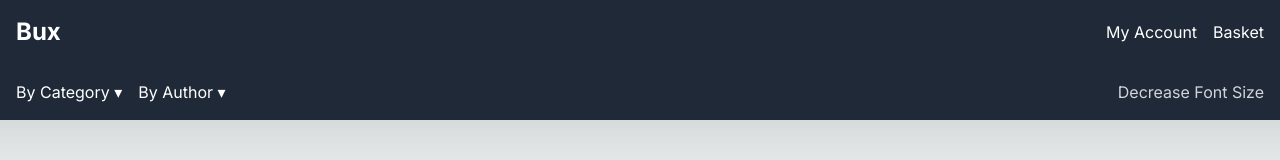
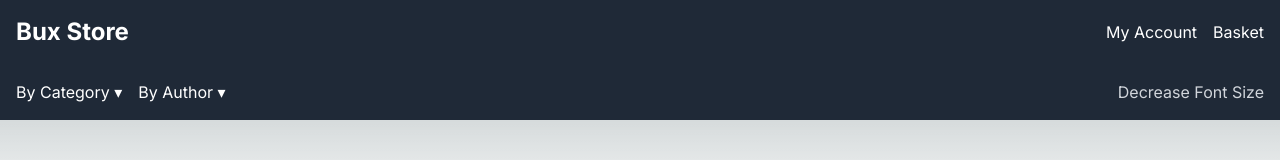
Before and after one commit to jamesjohnson88/bux-store, a Next.js app: page / in a window 1280 px wide. Shown: the top 160 px of the page. Built offline with nearby package versions, Linux system fonts and the light colour scheme.

Commit message:
Header content amend

```diff
--- a/src/components/header.tsx
+++ b/src/components/header.tsx
@@ -4,7 +4,7 @@ function Header() {
             <div className="container mx-auto flex justify-between items-center">
                 {/* Logo */}
                 <div className="text-2xl font-bold">
-                    <a href="/">Bux</a>
+                    <a href="/">Bux Store</a>
                 </div>
 
                 {/* Right-side items */}
```
